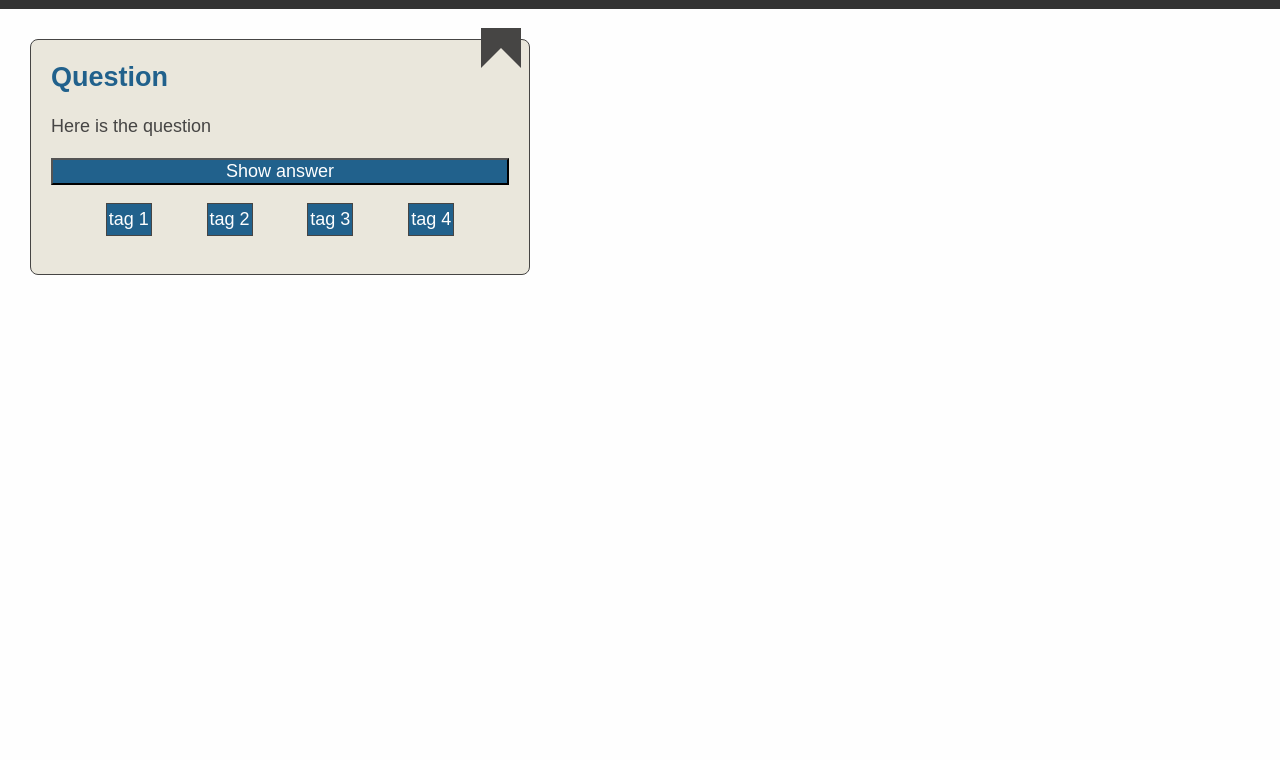
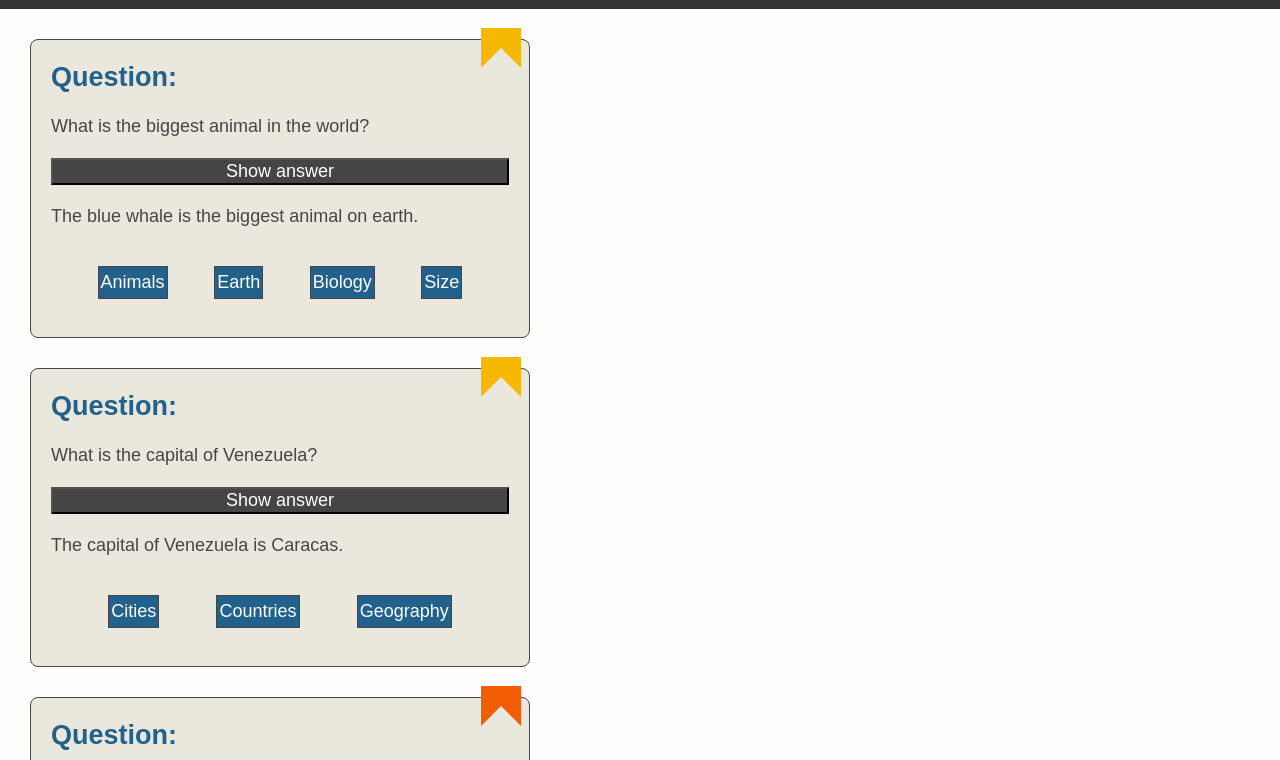
Before and after one commit to LisanneArdern/quiz-app, a website built with Vite: page src/index.html in a window 1280 px wide. Shown: the part 40-800 px from the top of the page. Built offline with nearby package versions, Linux system fonts and the light colour scheme.

Commit message:
Add to html and few color changes

```diff
--- a/src/index.html
+++ b/src/index.html
@@ -11,17 +11,62 @@
     <header class="app-header">
       <h1 class="app-header__heading">Quiz App</h1>
     </header>
-    <section class="quiz-card">
-      <h2 class="quiz-card__heading">Question</h2>
-      <div role="button" class="quiz-card__bookmark"></div>
-      <p class="quiz-card__question">Here is the question</p>
-      <button class="quiz-card__button">Show answer</button>
-      <ul class="quiz-card__list">
-        <li class="quiz-card__tag">tag 1</li>
-        <li class="quiz-card__tag">tag 2</li>
-        <li class="quiz-card__tag">tag 3</li>
-        <li class="quiz-card__tag">tag 4</li>
-      </ul>
-    </section>
+    <main class="app-main">
+      <section class="quiz-card">
+        <div
+          role="button"
+          class="quiz-card__bookmark"
+          aria-label="bookmark"
+        ></div>
+        <h2 class="quiz-card__heading">Question:</h2>
+        <p class="quiz-card__question">
+          What is the biggest animal in the world?
+        </p>
+        <button class="quiz-card__button">Show answer</button>
+        <p class="quiz-card__answer">
+          The blue whale is the biggest animal on earth.
+        </p>
+        <ul class="quiz-card__list">
+          <li class="quiz-card__tag">Animals</li>
+          <li class="quiz-card__tag">Earth</li>
+          <li class="quiz-card__tag">Biology</li>
+          <li class="quiz-card__tag">Size</li>
+        </ul>
+      </section>
+      <section class="quiz-card">
+        <div
+          role="button"
+          class="quiz-card__bookmark"
+          aria-label="bookmark"
+        ></div>
+        <h2 class="quiz-card__heading">Question:</h2>
+        <p class="quiz-card__question">What is the capital of Venezuela?</p>
+        <button class="quiz-card__button">Show answer</button>
+        <p class="quiz-card__answer">The capital of Venezuela is Caracas.</p>
+        <ul class="quiz-card__list">
+          <li class="quiz-card__tag">Cities</li>
+          <li class="quiz-card__tag">Countries</li>
+          <li class="quiz-card__tag">Geography</li>
+        </ul>
+      </section>
+      <section class="quiz-card">
+        <div
+          role="button"
+          class="quiz-card__bookmark quiz-card__bookmark--selected"
+          aria-label="bookmark"
+        ></div>
+        <h2 class="quiz-card__heading">Question:</h2>
+        <p class="quiz-card__question">
+          What is the name of Kim Kardashian's eldest child?
+        </p>
+        <button class="quiz-card__button">Show answer</button>
+        <p class="quiz-card__answer">The name is North West.</p>
+        <ul class="quiz-card__list">
+          <li class="quiz-card__tag">Celebrity</li>
+          <li class="quiz-card__tag">USA</li>
+          <li class="quiz-card__tag">TV Show</li>
+        </ul>
+      </section>
+    </main>
   </body>
 </html>
--- a/src/styles/_variables.css
+++ b/src/styles/_variables.css
@@ -3,7 +3,8 @@
   --color-black: #111;
   --color-primary: #333;
   --color-creme: #eae7dc;
-  --color-beige: #d8c3a5;
   --color-dark-grey: #464544;
   --color-blue: #21618c;
+  --color-yellow: #f7b801;
+  --color-orange: #f35b04;
 }
--- a/src/styles/quiz-card/quiz-card.css
+++ b/src/styles/quiz-card/quiz-card.css
@@ -15,9 +15,14 @@
   position: absolute;
   top: -12px;
   right: 8px;
-  border: 20px var(--color-dark-grey) solid;
+  border: 20px var(--color-yellow) solid;
   border-bottom-color: transparent;
   height: 30px;
+}
+
+.quiz-card__bookmark--selected {
+  border: 20px var(--color-orange) solid;
+  border-bottom-color: transparent;
 }
 
 .quiz-card__heading {
@@ -39,6 +44,6 @@
 }
 
 .quiz-card__button {
-  background-color: var(--color-blue);
-  color: var(--color-white);
+  background-color: var(--color-dark-grey);
+  color: white;
 }
```
